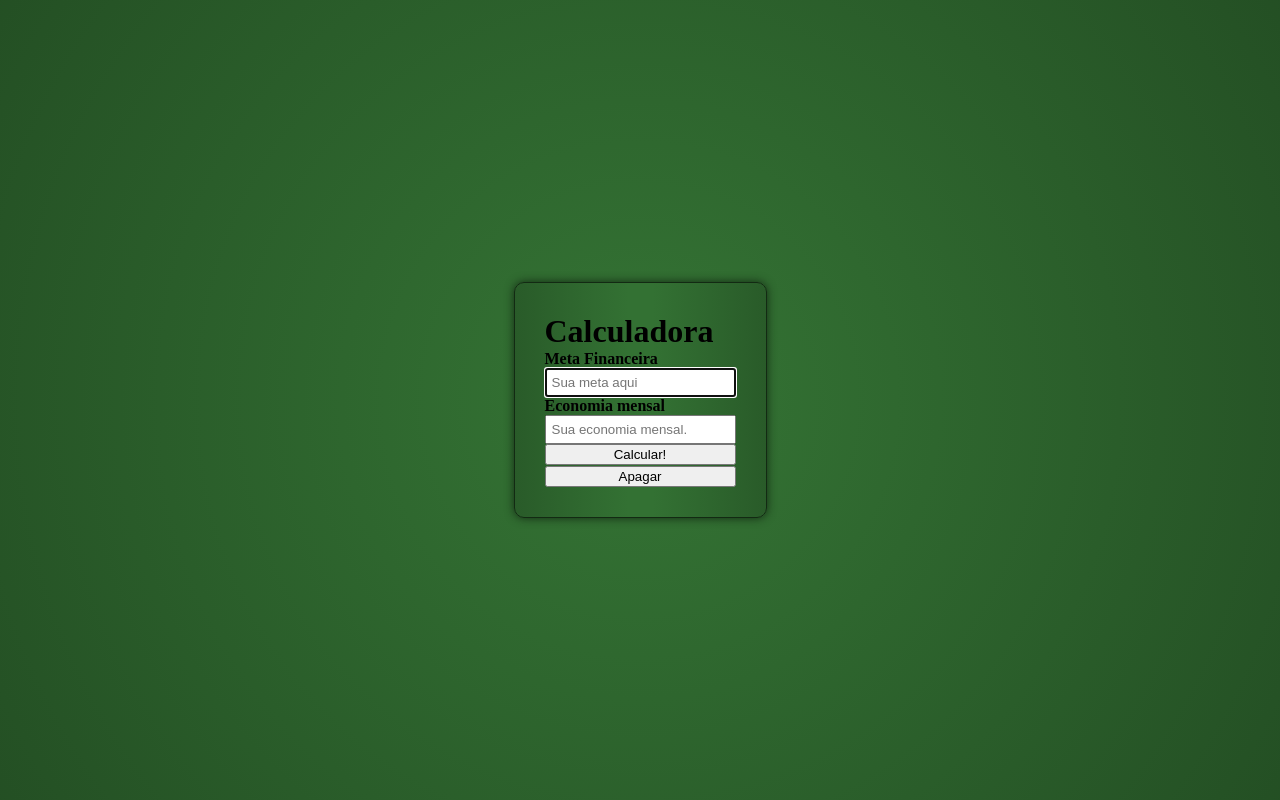
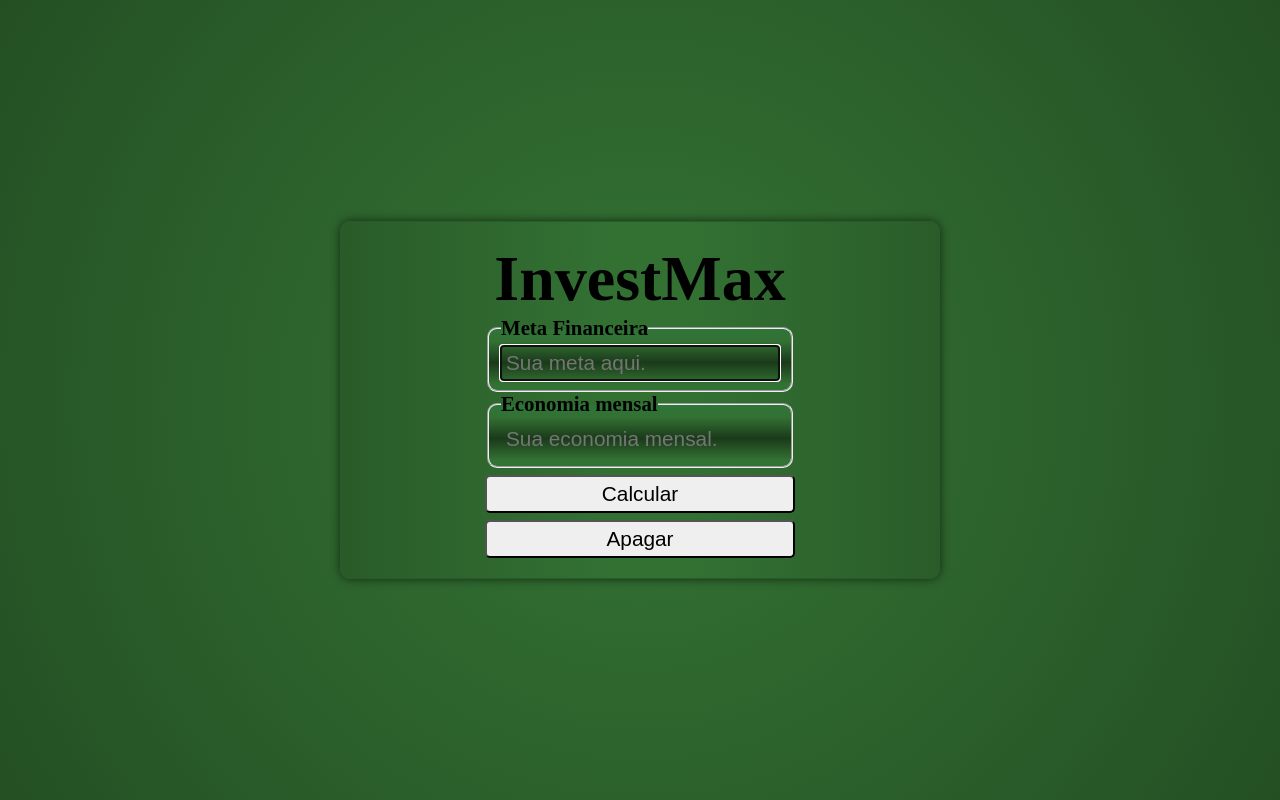
Before and after one commit to ArielMAJ/match-ibm-final-project, a Flask app: page / in a window 1280 px wide. Run offline with Flask 3, Linux system fonts and the light colour scheme.

Commit message:
[UPT] Finished front-back integration.

```diff
--- a/api/resources/index.py
+++ b/api/resources/index.py
@@ -3,7 +3,7 @@ Define the REST verbs relative to the index page.
 """
 
 from flask import make_response, render_template
-from flask_restful import Resource, request
+from flask_restful import Resource
 
 
 class IndexResource(Resource):
@@ -17,12 +17,3 @@ class IndexResource(Resource):
             200,
             {"Content-Type": "text/html; charset=utf-8"},
         )
-
-    @staticmethod
-    def post():
-        """Returns the index page with data"""
-        return make_response(
-            render_template("index.html", message=request.json.pop("message")),
-            200,
-            {"Content-Type": "text/html; charset=utf-8"},
-        )
--- a/api/static/style.css
+++ b/api/static/style.css
@@ -51,19 +51,21 @@
   min-height: fit-content;
 }
 .box {
-  width: fit-content;
-  height: fit-content;
+  /* width: fit-content; */
+  /* height: fit-content; */
   background: linear-gradient(
     90deg,
     var(--dark-green) -100%,
     var(--fern-green) 45%,
-    var(--fern-green) 55%,
+    var(--fern-green) 58%,
     var(--dark-green) 200%
   );
-  padding: 30px;
+  padding: 20px;
   border-radius: 10px;
-  border: #132a13 1px solid;
+  border: #295b29 1px solid;
   box-shadow: 0 0 10px 0 var(--dark-green);
+  margin: 10px;
+  text-wrap: wrap;
 }
 
 form {
@@ -71,11 +73,19 @@ form {
   padding: 0;
   box-sizing: border-box;
 }
-
 fieldset {
-  border: none;
+  background: linear-gradient(
+    180deg,
+    var(--sea-green) -100%,
+    var(--fern-green) 20%,
+    #1a3a1a 55%,
+    var(--fern-green) 90%,
+    var(--sea-green) 200%
+  );
+  border-radius: 10px;
+  /* border: none;
   padding: 0;
-  margin: 0;
+  margin: 0; */
 }
 
 legend {
@@ -89,9 +99,30 @@ input[type="text"] {
   padding: 5px;
   margin: 0;
   width: 100%;
+  background: transparent;
+  border: none;
+  color: white;
 }
 
 input[type="submit"] {
-  margin-top: 1px;
-  padding: 1px;
+  margin-top: 7px;
+  padding: 5px;
+  border-radius: 5px;
 }
+
+.fixed-responsive-width {
+  width: 70vw !important;
+  max-width: 600px !important;
+}
+
+.large-text {
+  font-size: 4rem;
+}
+
+.medium-text {
+  font-size: 2rem;
+}
+
+.small-text {
+  font-size: 1.3rem;
+}
--- a/api/templates/form.html
+++ b/api/templates/form.html
@@ -1,20 +1,29 @@
-<form id="mainAppForm" class="flex-column fit-content">
+<div>
+  <form class="flex-column" action="/goal/" method="POST">
     <fieldset>
-    <legend>Meta Financeira</legend>
-    <input autofocus name="goal" placeholder="Sua meta aqui" type="text" />
+      <legend class="small-text">Meta Financeira</legend>
+      <input
+        autofocus
+        class="small-text"
+        name="goal"
+        placeholder="Sua meta aqui."
+        type="text"
+      />
     </fieldset>
 
     <fieldset>
-    <legend>Economia mensal</legend>
+      <legend class="small-text">Economia mensal</legend>
       <input
         autofocus
+        class="small-text"
         name="monthly_savings"
         placeholder="Sua economia mensal."
         type="text"
       />
     </fieldset>
-  <button id="mainAppFormSubmitButton" type="button">Calcular!</button>
+    <input class="small-text" type="submit" value="Calcular" />
   </form>
-<form class="flex-column fit-content" action="/" method="get">
-  <input type="submit" value="Apagar" />
+  <form class="flex-column" action="/" method="GET">
+    <input class="small-text" type="submit" value="Apagar" />
   </form>
+</div>
--- a/api/templates/index.html
+++ b/api/templates/index.html
@@ -1,10 +1,11 @@
 {% extends "layout.html" %} {% block body %}
-<div class="box flex-column fit-content">
-  <h1>Calculadora</h1>
-  {% include 'form.html' %} {% if message %}
-  <div class="box flex-column fit-content">
-    <h2>{{ message }}</h2>
-  </div>
+<div class="box flex-column fixed-responsive-width">
+  <div class="flex-row"><h1 class="large-text">InvestMax</h1></div>
+
+  <div class="flex-row">{% include 'form.html' %}</div>
+
+  {% if message %}
+  <div class="flex-row box small-text"><h3>{{ message }}</h3></div>
   {% endif %}
 </div>
 {% endblock %}
--- a/api/templates/layout.html
+++ b/api/templates/layout.html
@@ -14,7 +14,7 @@
     <meta name="viewport" content="width=device-width, initial-scale=1.0" />
     <link rel="stylesheet" href="/static/reset.css" />
     <link rel="stylesheet" href="/static/style.css" />
-    <title>Enocomias</title>
+    <title>InvestMax</title>
   </head>
   <body>
     <div class="page flex-column">{% block body %} {% endblock %}</div>
```
Also changed, not shown: api/resources/financial_goal.py (+49 -18 lines), api/static/script.js (deleted, +0 -64 lines), tests/test_financial_goal.py (renamed from tests/test_goal.py). Lines whose indentation alone changed are shown as unchanged.
